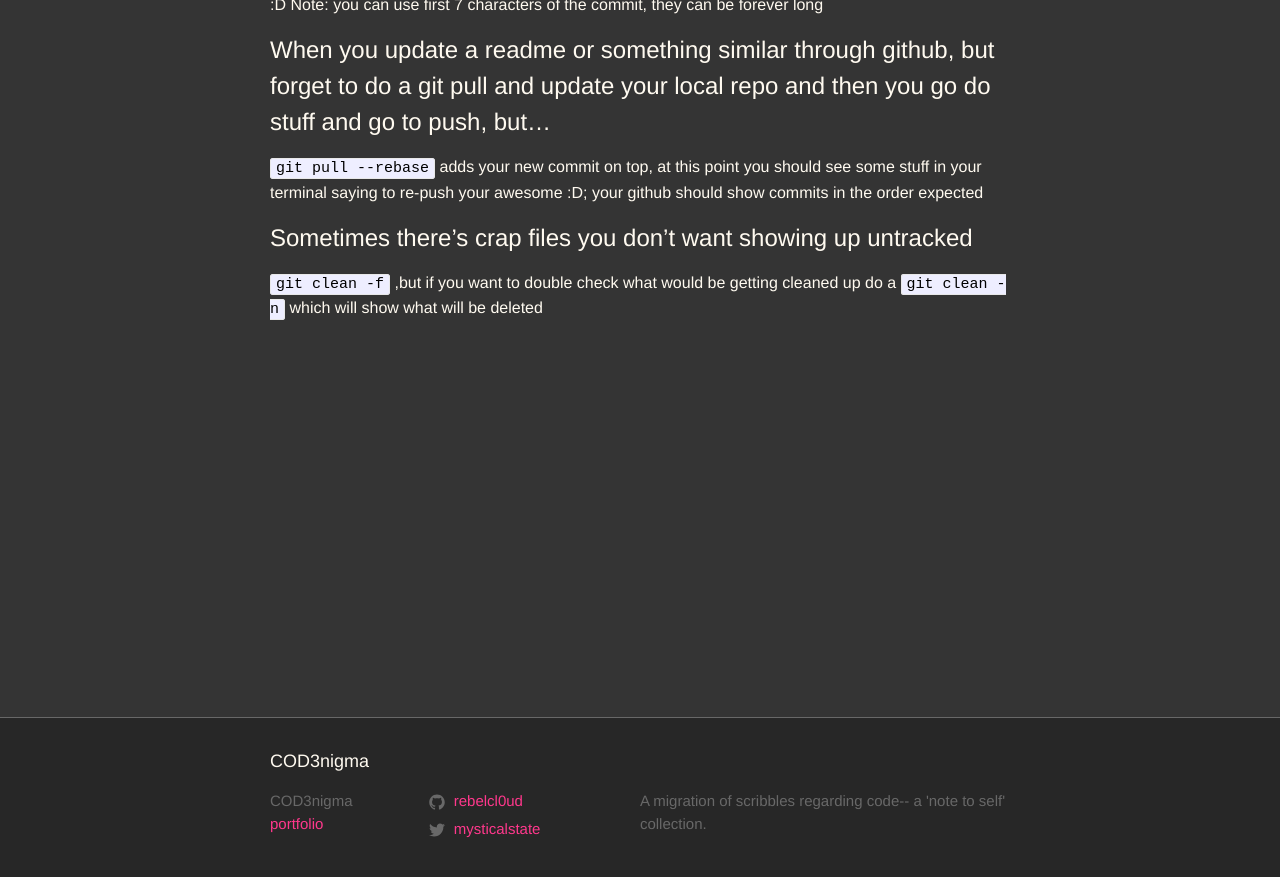
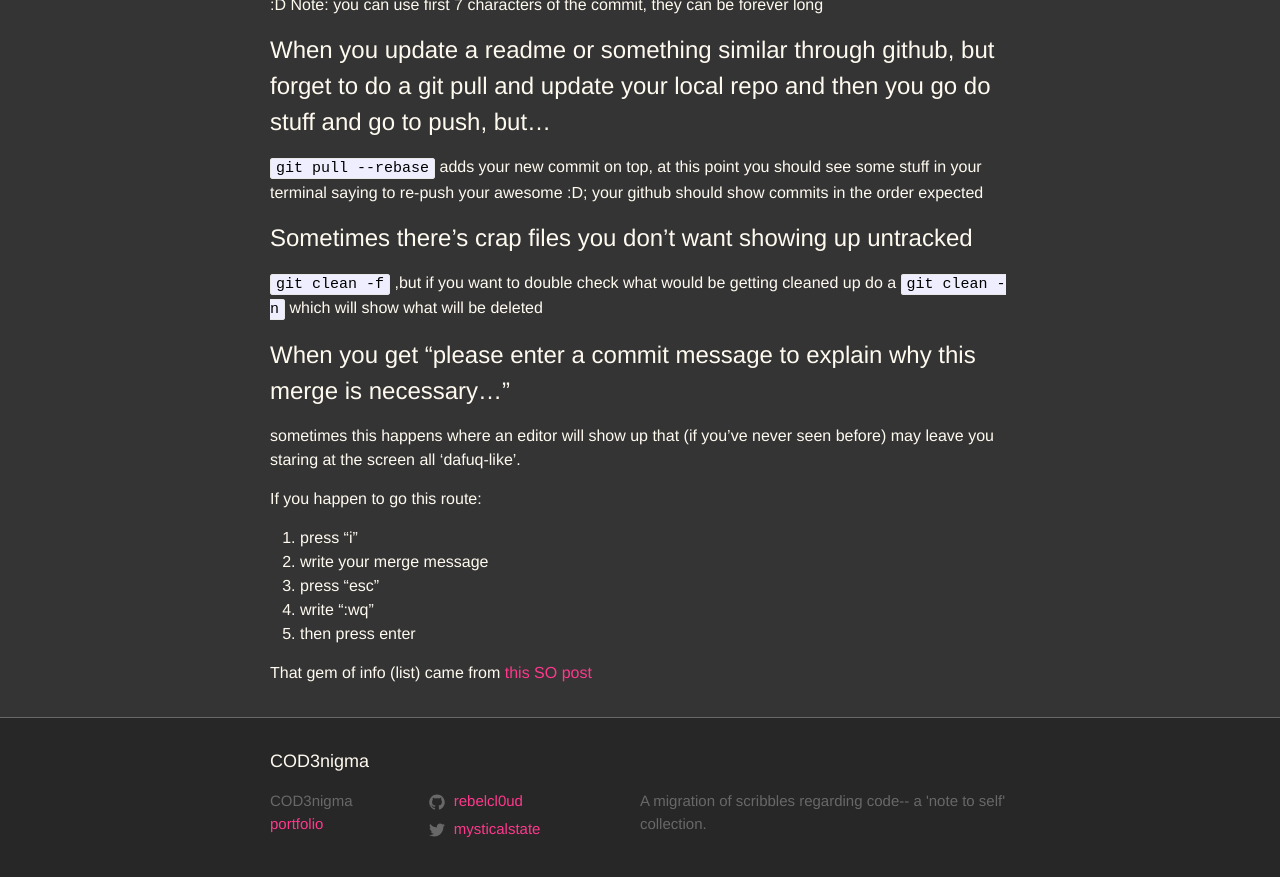
Before and after one commit to rebelcl0ud/blog, a Jekyll site: the page built from _posts/2017-06-19-[06]-git-it-done.markdown, in a window 1280 px wide and 900 px high, scrolled down 2233 px. Shown: the top 877 px of the window. Built offline with Jekyll 4.4.1, drawn with Linux system fonts in a browser that asks for light colours.

Commit message:
add: merge message - default editor in console

```diff
--- a/_posts/2017-06-19-[06]-git-it-done.markdown
+++ b/_posts/2017-06-19-[06]-git-it-done.markdown
@@ -94,3 +94,15 @@ Note: you can use first 7 characters of the commit, they can be forever long
 
 # Sometimes there's crap files you don't want showing up untracked
 `git clean -f` ,but if you want to double check what would be getting cleaned up do a `git clean -n` which will show what will be deleted
+
+# When you get "please enter a commit message to explain why this merge is necessary..."
+sometimes this happens where an editor will show up that (if you've never seen before) may leave you staring at the screen all 'dafuq-like'.
+
+If you happen to go this route:
+ 1. press "i"
+ 2. write your merge message
+ 3. press "esc"
+ 4. write ":wq"
+ 5. then press enter
+
+That gem of info (list) came from [this SO post](https://stackoverflow.com/questions/19085807/please-enter-a-commit-message-to-explain-why-this-merge-is-necessary-especially)
```
